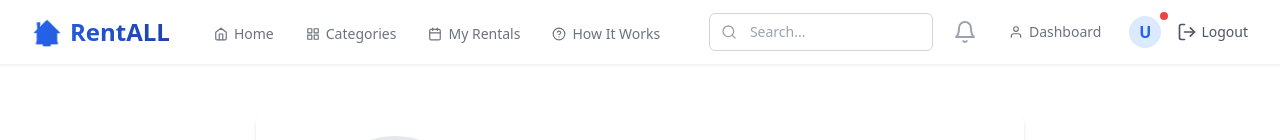
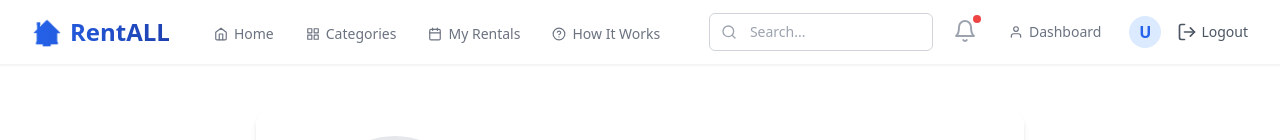
Before and after one commit to Aashutosh1201/rentall-web, a React (Create React App) app in the folder frontend/: page /profile in a window 1280 px wide. Shown: the top 140 px of the page. Built offline with nearby package versions, Linux system fonts and the light colour scheme; no server answers; sample sign-in values are in the browser's storage.

Commit message:
fixed the notification dot css

```diff
--- a/frontend/src/components/Navbar.jsx
+++ b/frontend/src/components/Navbar.jsx
@@ -198,11 +198,13 @@ const Navbar = () => {
               {isAuthenticated() ? (
                 <div className="flex items-center space-x-4">
                   {/* Notification bell */}
-                  <button className="hidden lg:block p-1 rounded-full text-gray-400 hover:text-gray-500 focus:outline-none focus:ring-2 focus:ring-blue-500">
-                    <span className="sr-only">View notifications</span>
-                    <FiBell className="h-6 w-6" />
-                    <span className="absolute top-3 right-28 h-2 w-2 rounded-full bg-red-500"></span>
-                  </button>
+                  <div className="hidden lg:block relative">
+                    <button className="p-1 rounded-full text-gray-400 hover:text-gray-500 focus:outline-none focus:ring-2 focus:ring-blue-500">
+                      <span className="sr-only">View notifications</span>
+                      <FiBell className="h-6 w-6" />
+                    </button>
+                    <span className="absolute top-0 right-0 h-2 w-2 rounded-full bg-red-500"></span>
+                  </div>
 
                   {/* Dashboard Link */}
                   <NavLink
```
